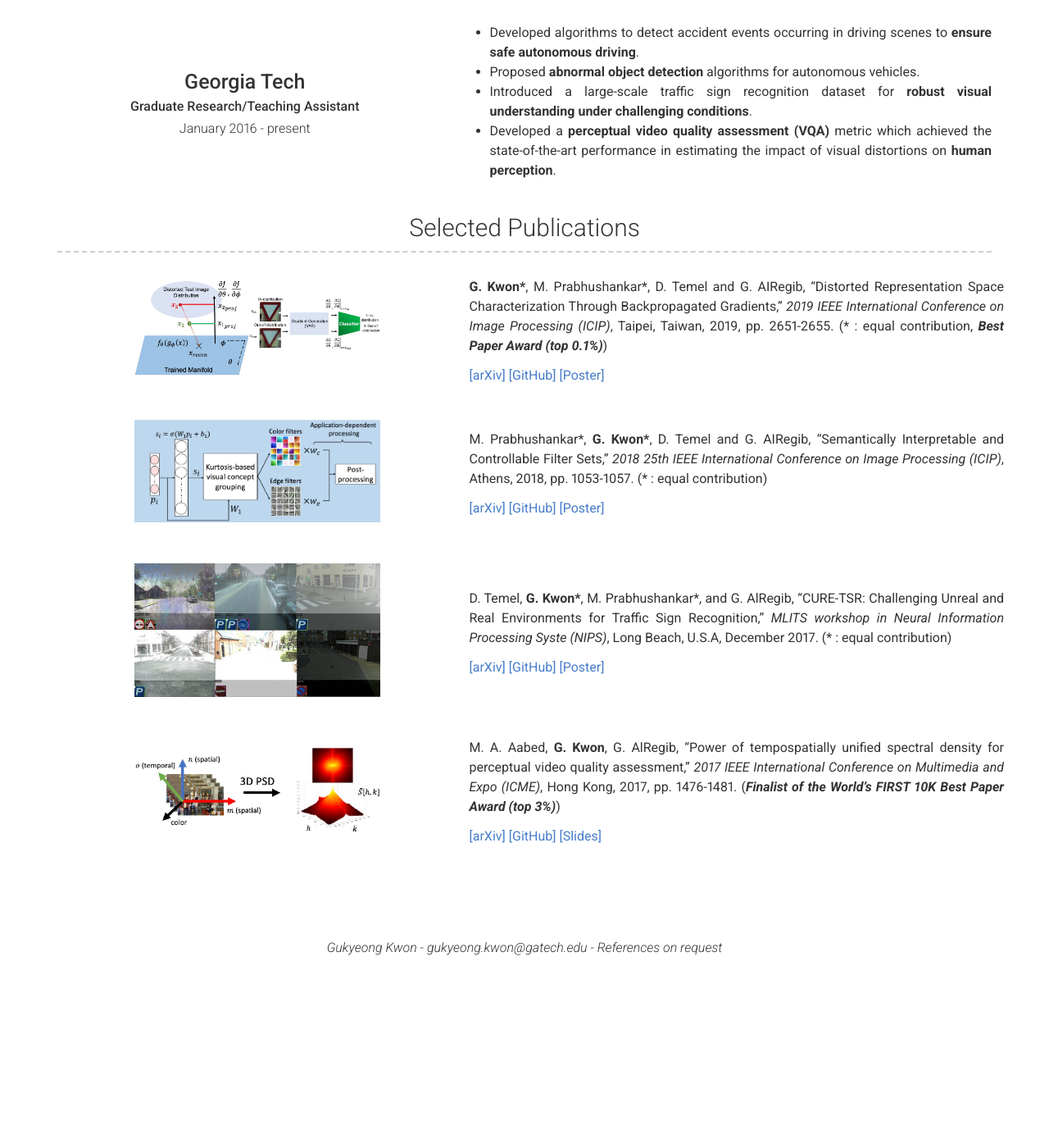
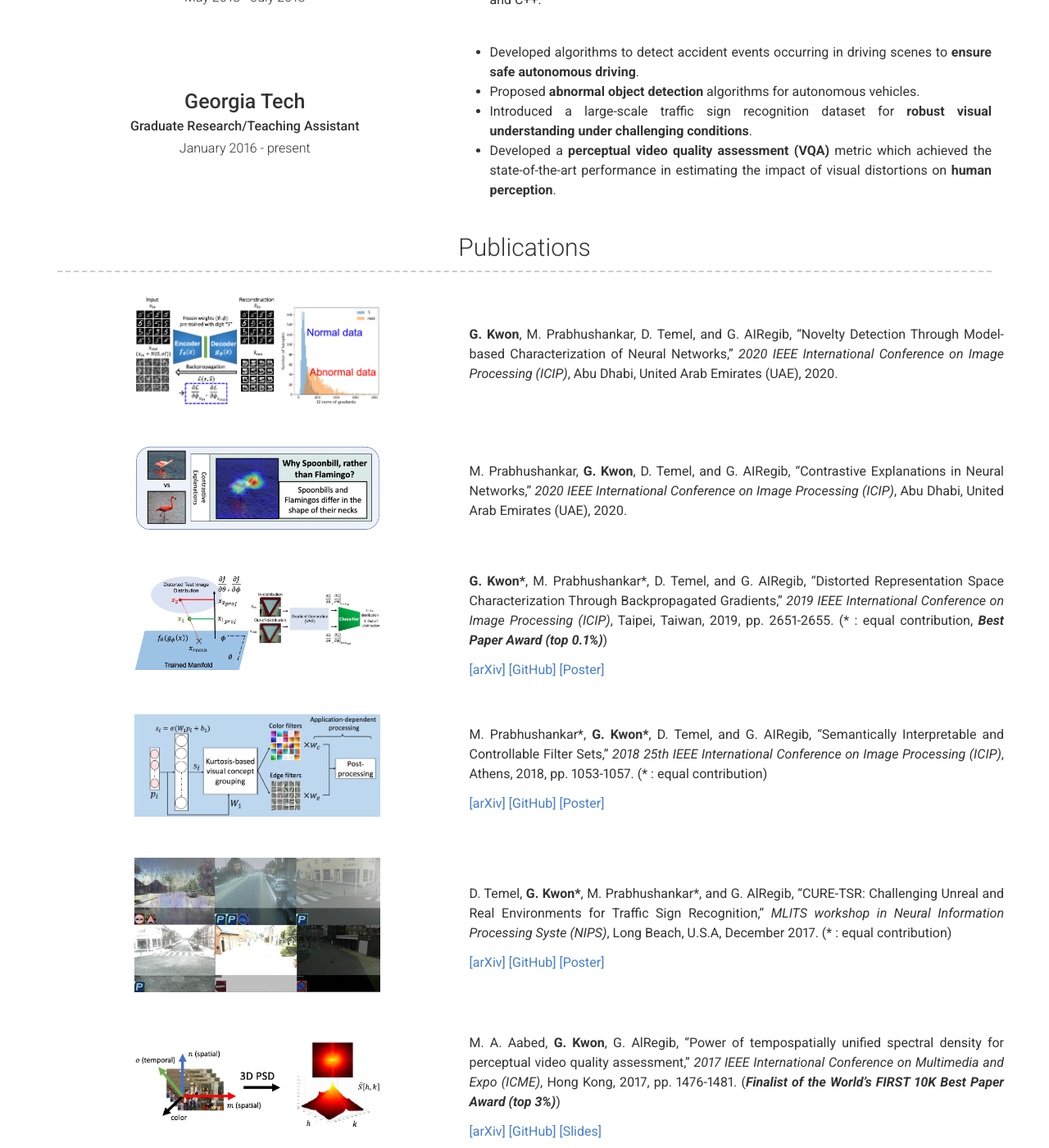
Before and after one commit to gukyeongkwon/gukyeongkwon.github.io, a Jekyll site: the page built from index.md, in a window 1280 px wide and 1400 px high, scrolled down 1089 px. Shown: the whole window at 82% size. Built offline with Jekyll 4.4.1, drawn with Linux system fonts in a browser that asks for light colours; before the commit the page ends 2269 px from its top, so only the background shows below that; some of the changed text lies outside the part shown.

Commit message:
Add ICIP 2020 citations and thumbnails.

```diff
--- a/_config.yml
+++ b/_config.yml
@@ -34,7 +34,7 @@ about_content: | # this will include new lines to allow paragraphs
 
   News:
     - **May 15, 2020**: Two papers are accpeted to the *ICIP 2020*.
-    - **January 2, 2020**: I am joining Amazon Web Services (AWS) AI as an Applied Scientist Intern in Summer 2020.
+    - **January 2, 2020**: I am joining Amazon Web Services (AWS) AI Labs as an Applied Scientist Intern in Summer 2020.
     - **December 11, 2019**: I successfully passed my Ph.D. proposal oral examination. The proposal is titiled "Learning Representations for Missing Information in Neural Networks".
     - **September 24, 2019**: Our paper  won the [**Best Paper Award (top 0.1%)**](https://www.ece.gatech.edu/news/627107/olives-team-wins-ieee-icip-best-paper-award){:target="_blank"} at the *IEEE International Conference on Image Processing (ICIP) 2019*.
     - **April 30, 2019**: Our paper is accepted to the *ICIP 2019*.
--- a/_data/experience.yml
+++ b/_data/experience.yml
@@ -1,7 +1,7 @@
 # Experience template
 
 - layout: left-exp
-  company: AWS AI
+  company: AWS AI Labs
   job_title: Applied Scientist Intern
   dates: May 2020 - August 2020
   description: | # this will include new lines to allow paragraphs
--- a/_data/projects.yml
+++ b/_data/projects.yml
@@ -1,14 +1,22 @@
 # Project template
+
+- layout: left-proj
+  pub-img: images/icip2020_gukyeong.jpg
+  citation: '**G. Kwon**, M. Prabhushankar, D. Temel, and G. AIRegib, "Novelty Detection Through Model-based Characterization of Neural Networks," *2020 IEEE International Conference on Image Processing (ICIP)*, Abu Dhabi, United Arab Emirates (UAE), 2020.'
+
+- layout: left-proj
+  pub-img: images/icip2020_mohit.jpg
+  citation: 'M. Prabhushankar, **G. Kwon**, D. Temel, and G. AIRegib, "Contrastive Explanations in Neural Networks," *2020 IEEE International Conference on Image Processing (ICIP)*, Abu Dhabi, United Arab Emirates (UAE), 2020.'
+
 - layout: left-proj
   pub-img: images/icip2019.jpg
-  citation: '**G. Kwon\***, M. Prabhushankar\*, D. Temel and G. AIRegib, "Distorted Representation Space Characterization Through Backpropagated Gradients," *2019 IEEE International Conference on Image Processing (ICIP)*, Taipei, Taiwan, 2019, pp. 2651-2655. (\* &#58; equal contribution, ***Best Paper Award (top 0.1%)***)'
-
+  citation: '**G. Kwon\***, M. Prabhushankar\*, D. Temel, and G. AIRegib, "Distorted Representation Space Characterization Through Backpropagated Gradients," *2019 IEEE International Conference on Image Processing (ICIP)*, Taipei, Taiwan, 2019, pp. 2651-2655. (\* &#58; equal contribution, ***Best Paper Award (top 0.1%)***)'
   links: |
     [[arXiv]](https://arxiv.org/abs/1908.09998) [[GitHub]](https://github.com/gukyeongkwon/distorted-representation-characterization) [[Poster]](slides/gukyeong_icip2019_poster.pdf)
 
 - layout: left-proj
   pub-img: images/icip2018.png
-  citation: M. Prabhushankar\*, **G. Kwon\***, D. Temel and G. AIRegib, "Semantically Interpretable and Controllable Filter Sets," *2018 25th IEEE International Conference on Image Processing (ICIP)*, Athens, 2018, pp. 1053-1057. (\* &#58; equal contribution)
+  citation: M. Prabhushankar\*, **G. Kwon\***, D. Temel, and G. AIRegib, "Semantically Interpretable and Controllable Filter Sets," *2018 25th IEEE International Conference on Image Processing (ICIP)*, Athens, 2018, pp. 1053-1057. (\* &#58; equal contribution)
   links: |
     [[arXiv]](https://arxiv.org/abs/1902.06334) [[GitHub]](https://github.com/gukyeongkwon/semantic-autoencoder) [[Poster]](slides/gukyeong_icip2018_poster.pdf)
 
--- a/_includes/projects.html
+++ b/_includes/projects.html
@@ -1,5 +1,5 @@
 <div class="container projects-container">
-  <h3>{{ site.projects_title | default: "Selected Publications" }}</h3>
+  <h3>{{ site.projects_title | default: "Publications" }}</h3>
   {% for project in site.data.projects %}
     {% include {{ project.layout | default: 'left' | append: ".html" }} item=project %}
   {% endfor %}
```
Also changed, not shown: images/icip2020_gukyeong.jpg (added), images/icip2020_mohit.jpg (added).
